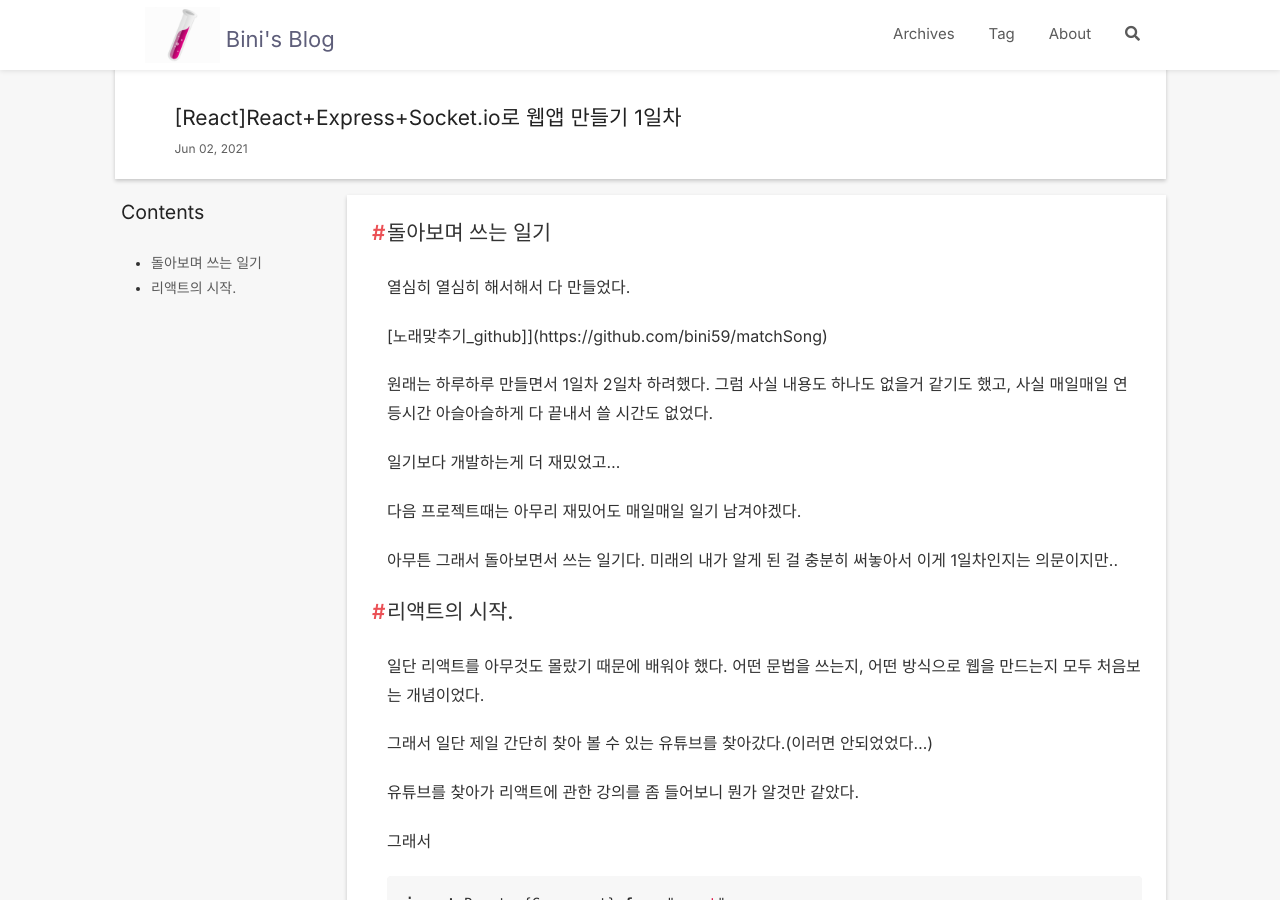
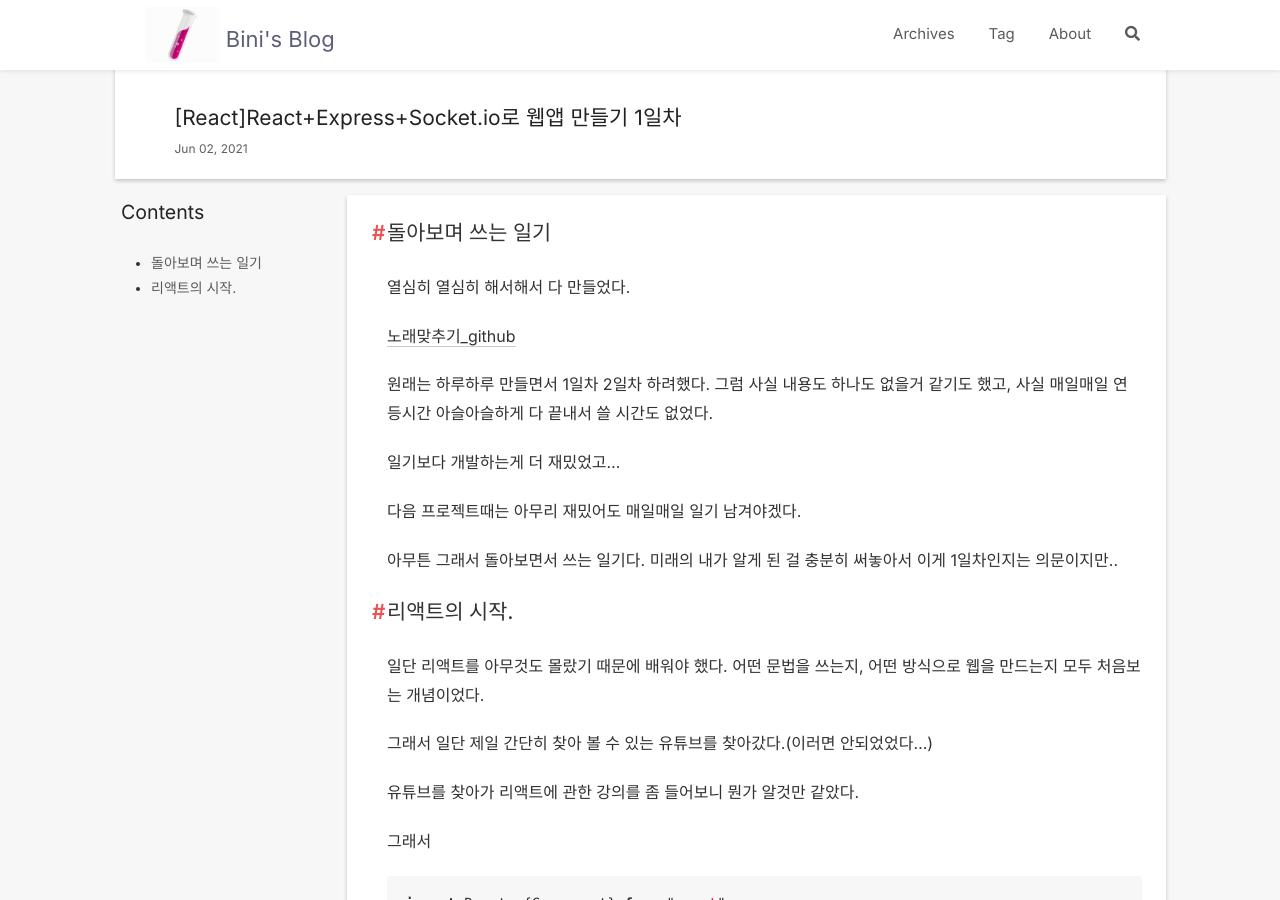
Before and after one commit to bini59/bini59.github.io, a Jekyll site: the page built from _posts/web/frontend/matchSong/2021-06-02-FirstDay.md, in a window 1280 px wide and 900 px high. Built offline with Jekyll 4.4.1, drawn with Linux system fonts in a browser that asks for light colours; nearby versions of some CDN libraries; comment, search, counter and statistics services are not loaded.

Commit message:
Chore : typo

```diff
--- a/_posts/web/frontend/matchSong/2021-06-02-FirstDay.md
+++ b/_posts/web/frontend/matchSong/2021-06-02-FirstDay.md
@@ -15,7 +15,7 @@ icon          : note
 
 열심히 열심히 해서해서 다 만들었다.
 
-[노래맞추기_github]](https://github.com/bini59/matchSong)
+[노래맞추기_github](https://github.com/bini59/matchSong)
 
 원래는 하루하루 만들면서 1일차 2일차 하려했다.
 그럼 사실 내용도 하나도 없을거 같기도 했고, 사실 매일매일
```
